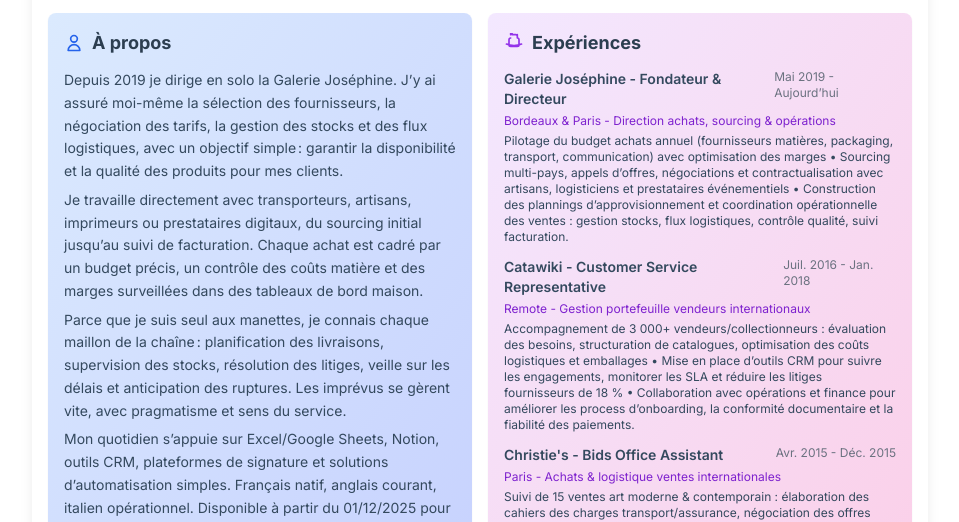
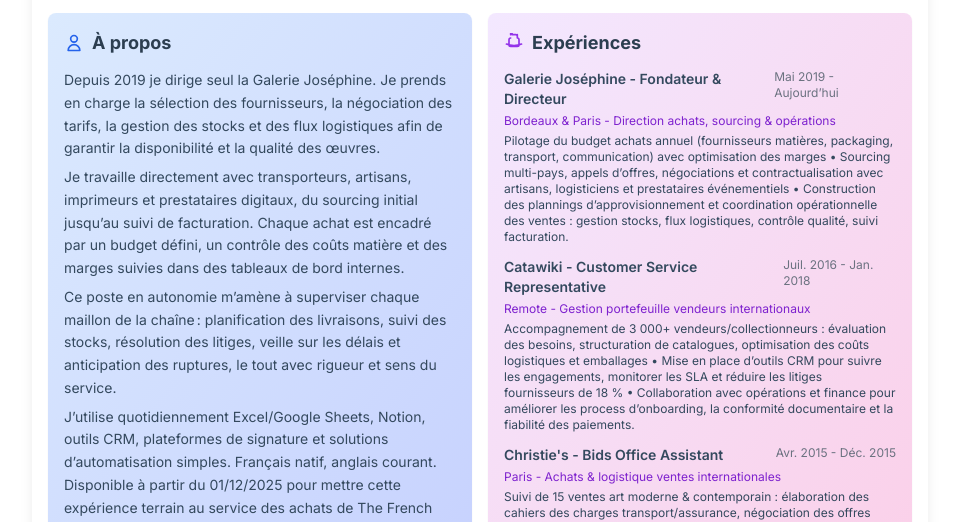
Before and after one commit to Sooruz85/cv-etienne, a website: page index.html in a window 1280 px wide. Shown: the part 263-785 px from the top of the page, without its empty margins (160-1119 px from the left). Drawn offline with nearby package versions, Linux system fonts and the light colour scheme.

Commit message:
docs: langage plus professionnel dans l’à propos

```diff
--- a/index.html
+++ b/index.html
@@ -183,16 +183,16 @@
                         </h3>
                         <div class="text-sm text-text-gray leading-relaxed space-y-1.5">
                             <p>
-                                Depuis 2019 je dirige en solo la Galerie Joséphine. J’y ai assuré moi-même la sélection des fournisseurs, la négociation des tarifs, la gestion des stocks et des flux logistiques, avec un objectif simple : garantir la disponibilité et la qualité des produits pour mes clients.
+                                Depuis 2019 je dirige seul la Galerie Joséphine. Je prends en charge la sélection des fournisseurs, la négociation des tarifs, la gestion des stocks et des flux logistiques afin de garantir la disponibilité et la qualité des œuvres.
                             </p>
                             <p>
-                                Je travaille directement avec transporteurs, artisans, imprimeurs ou prestataires digitaux, du sourcing initial jusqu’au suivi de facturation. Chaque achat est cadré par un budget précis, un contrôle des coûts matière et des marges surveillées dans des tableaux de bord maison.
+                                Je travaille directement avec transporteurs, artisans, imprimeurs et prestataires digitaux, du sourcing initial jusqu’au suivi de facturation. Chaque achat est encadré par un budget défini, un contrôle des coûts matière et des marges suivies dans des tableaux de bord internes.
                             </p>
                             <p>
-                                Parce que je suis seul aux manettes, je connais chaque maillon de la chaîne : planification des livraisons, supervision des stocks, résolution des litiges, veille sur les délais et anticipation des ruptures. Les imprévus se gèrent vite, avec pragmatisme et sens du service.
+                                Ce poste en autonomie m’amène à superviser chaque maillon de la chaîne : planification des livraisons, suivi des stocks, résolution des litiges, veille sur les délais et anticipation des ruptures, le tout avec rigueur et sens du service.
                             </p>
                             <p>
-                                Mon quotidien s’appuie sur Excel/Google Sheets, Notion, outils CRM, plateformes de signature et solutions d’automatisation simples. Français natif, anglais courant, italien opérationnel. Disponible à partir du 01/12/2025 pour mettre cette expérience très terrain au service des achats de The French Bastards.
+                                J’utilise quotidiennement Excel/Google Sheets, Notion, outils CRM, plateformes de signature et solutions d’automatisation simples. Français natif, anglais courant. Disponible à partir du 01/12/2025 pour mettre cette expérience terrain au service des achats de The French Bastards.
                             </p>
                         </div>
                     </div>
```
Also changed, not shown: 1 other file.
